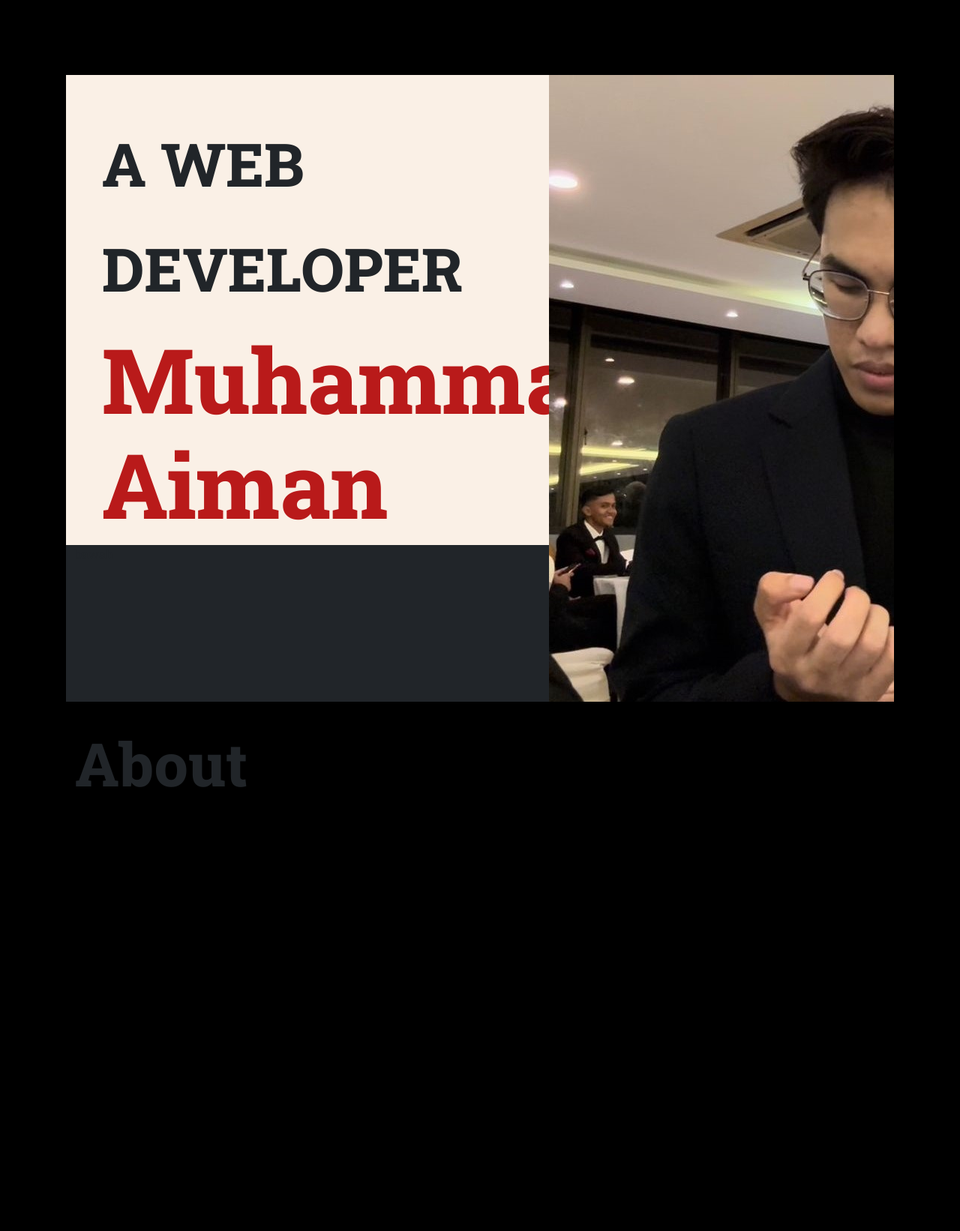
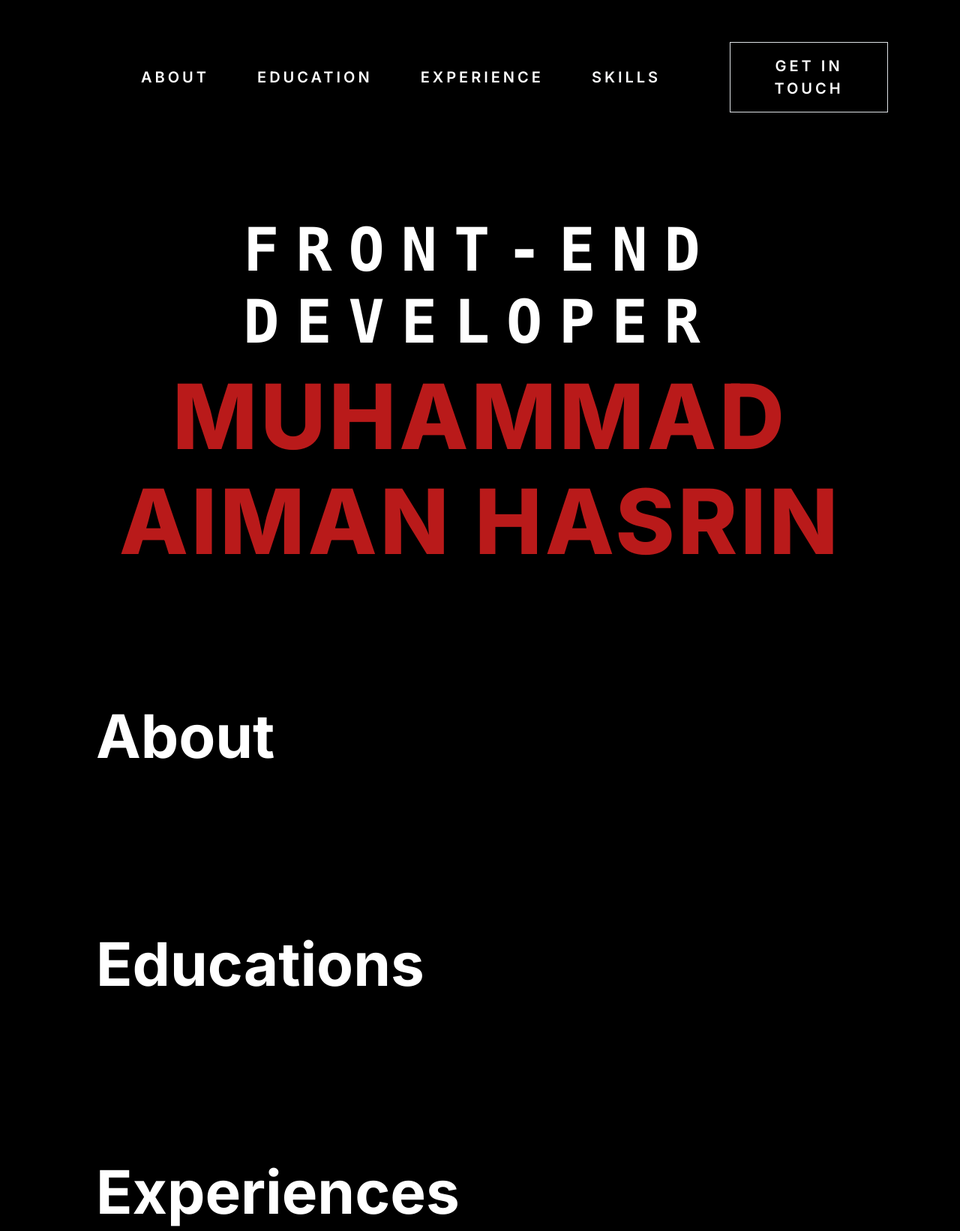
Before and after one commit to Aimsdiscovery/My-Portfolio, a plain HTML site: page index.html in a window 1280 px wide. Shown: the top 1642 px of the page at 75% size. Before the commit the page ends 1236 px from the top, so only its background shows below. Drawn offline with nearby package versions, Linux system fonts and the light colour scheme.

Commit message:
Update v2

```diff
--- a/index.html
+++ b/index.html
@@ -3,83 +3,96 @@
 <head>
     <meta charset="UTF-8">
     <meta name="viewport" content="width=device-width, initial-scale=1.0">
-    <title>Document</title>
-    <link href="https://cdn.jsdelivr.net/npm/bootstrap@5.3.3/dist/css/bootstrap.min.css"
-    rel="stylesheet">
+    <title>Aimsdiscovery | Portfolio</title>
+    <link rel="stylesheet" href="style.css">
+    <link href="https://cdn.jsdelivr.net/npm/bootstrap@5.3.3/dist/css/bootstrap.min.css" rel="stylesheet">
     <link rel="preconnect" href="https://fonts.googleapis.com">
     <link rel="preconnect" href="https://fonts.gstatic.com" crossorigin>
     <link href="https://fonts.googleapis.com/css2?family=Inter:opsz,wght@14..32,100..900&family=Roboto+Slab:wght@100..900&display=swap" rel="stylesheet">
-
-    <style>
-
-        html,body {
-            font-family: "Roboto Slab", serif;
-            font-optical-sizing: auto;
-        }
-
-        body {
-            background-color: black;
-            padding: 100px;
-        }
-
-        .font-color-red {
-            color: #b91a1a;
-        }
-
-        .font-size-120 {
-            font-size: 120px;
-            font-weight: 800;
-            line-height: 140px;
-        }
-
-        .font-size-80 {
-            font-size: 80px;
-            font-weight: 800;
-            line-height: 140px;
-        }
-
-        .color-linen {
-            background-color: linen;
-        }
-
-        .height-65 {
-            height: 65%;
-        }
-
-        .height-30 {
-            height: 30%;
-        }
-
-        .gambar {
-            background-image: url(gambar.jpg);
-        }
-    </style>
-
+    <link href="https://cdnjs.cloudflare.com/ajax/libs/font-awesome/6.0.0-beta3/css/all.min.css" rel="stylesheet">
 
 </head>
 <body>
-    <div class="row mb-5" style="height: 800px;">
-        <div class="col-7">
-            <div class="row h-100">
-                <div class="col-12 color-linen h-75 p-5">
-                    <h1 class=" font-size-80">A WEB DEVELOPER</h1>
-                    <h1 class="font-color-red font-size-120">Muhammad<br>Aiman Hasrin</h1>
 
-                </div>
+    <nav class="navbar navbar-expand-lg bg-black m-5">
+        <div class="container-fluid">
+          <a class="navbar-brand mx-4 text-white font-size-40" href="#">
+            <img src="logo.png" alt="Brand Logo" class="img-fluid" style="height: 80px;">
+          </a>
+          <button class="navbar-toggler" type="button" data-bs-toggle="collapse" data-bs-target="#navbarNav" aria-controls="navbarNav" aria-expanded="false" aria-label="Toggle navigation">
+            <span class="navbar-toggler-icon"></span>
+          </button>
+          <div class="collapse navbar-collapse ms-5" id="navbarNav">
+            <ul class="navbar-nav">
+              <li class="nav-item mx-4">
+                <a class="nav-link active text-white font-size-20 fw-semibold letter-spacing " aria-current="page" href="#">ABOUT</a>
+              </li>
+              <li class="nav-item mx-4">
+                <a class="nav-link text-white font-size-20 fw-semibold letter-spacing" href="#">EDUCATION</a>
+              </li>
+              <li class="nav-item mx-4">
+                <a class="nav-link text-white font-size-20 fw-semibold letter-spacing" href="#">EXPERIENCE</a>
+              </li>
+              <li class="nav-item mx-4">
+                <a class="nav-link text-light font-size-20 fw-semibold letter-spacing">SKILLS</a>
+              </li>
+            </ul>
+          </div>
+        </div>
+        <button class="button mx-5 p-3 text-white font-size-20 fw-semibold letter-spacing border" style="width: 350px;"
+        onclick="location.href='#footer';"  >GET IN TOUCH</button>
+      </nav>
 
-                <div class="col-12 bg-dark h-25">bawah</div>
-            </div>
+  <section>
+      <div class="mx-5 text-center">
+          <h1 class=" font-size-80 text-white letter-spacing-22 font-monospace">FRONT-END DEVELOPER</h1>
+          <h1 class="font-color-red font-size-120 letter-spacing">MUHAMMAD AIMAN HASRIN</h1>
+      </div>
+  </section>
+
+  <section>
+    <div class="mx-5">
+        <h1 class="mb-5 font-size-80 text-white">About</h1>
+    </div>
+  </section>
+
+  <section>
+    <div class="mx-5">
+        <h1 class="mb-5 font-size-80 text-white">Educations</h1>
+    </div>
+  </section>
+
+  <section>
+    <div class="mx-5">
+        <h1 class="mb-5 font-size-80 text-white">Experiences</h1>
+    </div>
+  </section>
+
+  <section>
+    <div class="mx-5">
+        <h1 class="mb-5 font-size-80 text-white">Skills</h1>
+    </div>
+  </section>
+
+  <footer id="footer" class="bg-white text-black text-center py-5">
+    <div class="row">
+      <div class="col-4 border-end border-2 border-black py-5">
+        <div class="font-size-40 font-color-red letter-spacing p-4">Let's Connect</div>
+        <div>
+          <i class="fa-brands fa-linkedin fa-4x px-3" style="color: #919191;"></i>
+          <i class="fa-brands fa-instagram fa-4x px-3" style="color: #919191;"></i>
+          <i class="fa-brands fa-github fa-4x px-3" style="color: #919191;"></i>
+          <i class="fa-brands fa-discord fa-4x px-3" style="color: #919191;"></i>
         </div>
+      </div>
+      <div class="col-8 py-5">
+        <div class="font-size-40 font-color-red letter-spacing p-4">Contact Me</div>
+      </div>
+    </div>
+    <p class="mb-0">© 2024 Aimsdiscovery. All Rights Reserved.</p>
+  </footer>
 
-        <div class="col-5 gambar" >
-
-        </div>
-    </div>
-
-    <div>
-        <h1 class="mb-5 font-size-80">About</h1>
-    </div>
+</body>
 
 
-</body>
 </html>
--- /dev/null
+++ b/style.css
@@ -0,0 +1,71 @@
+
+html body {
+    font-family: "Inter", serif;
+    font-optical-sizing: auto;
+    background-color: black;
+}
+
+section {
+    padding: 80px;
+}
+
+
+.nav-link {
+    transition: all 0.8s ease;
+}
+
+.nav-link:hover {
+    color: #b91a1a !important;
+}
+
+.button {
+    background-color: black;
+    transition: 0.2s;
+}
+.button:hover {
+    background-color: #b91a1a;
+    color: black !important;
+    border-color: black !important;
+}
+
+
+.font-color-red {
+    color: #b91a1a;
+}
+
+.font-size-120 {
+    font-size: 120px;
+    font-weight: 800;
+    line-height: 140px;
+}
+
+body .font-size-20 {
+    font-size: 20px;
+    font-weight: 500;
+}
+
+body .font-size-40 {
+    font-size: 40px;
+    font-weight: 800;
+}
+
+body .font-size-80 {
+    font-size: 80px;
+    font-weight: 700;
+}
+
+.height-65 {
+    height: 65%;
+}
+
+.height-30 {
+    height: 30%;
+}
+
+.letter-spacing {
+    letter-spacing: 4px;
+}
+
+.letter-spacing-22 {
+    letter-spacing: 22px;
+}
```
Also changed, not shown: logo.png (added).
